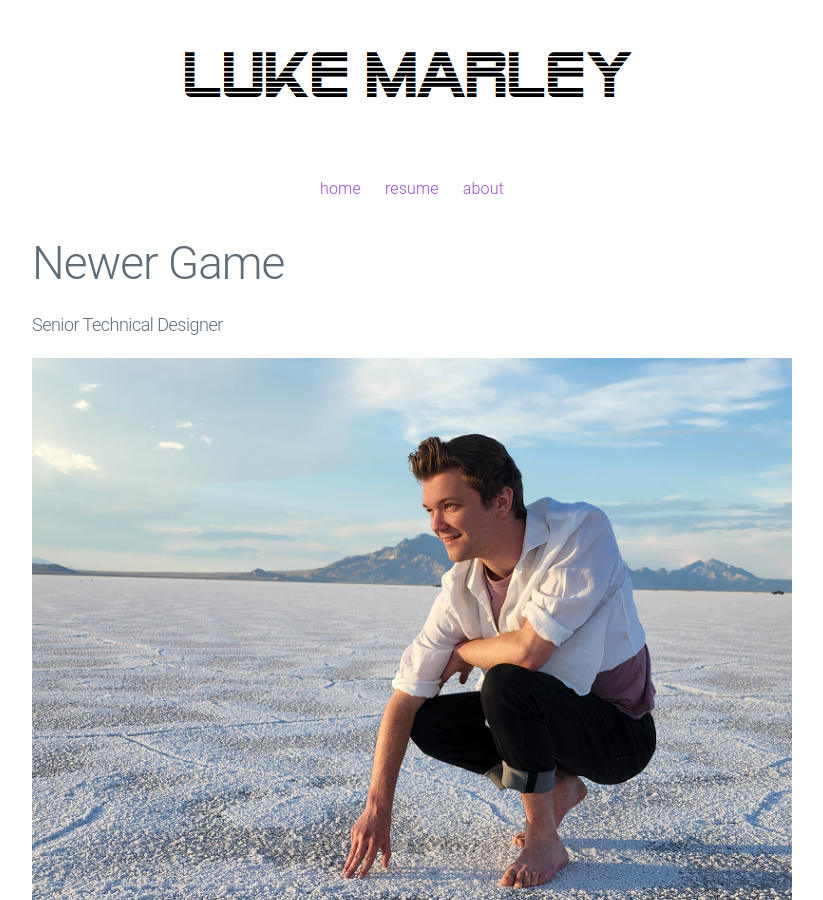
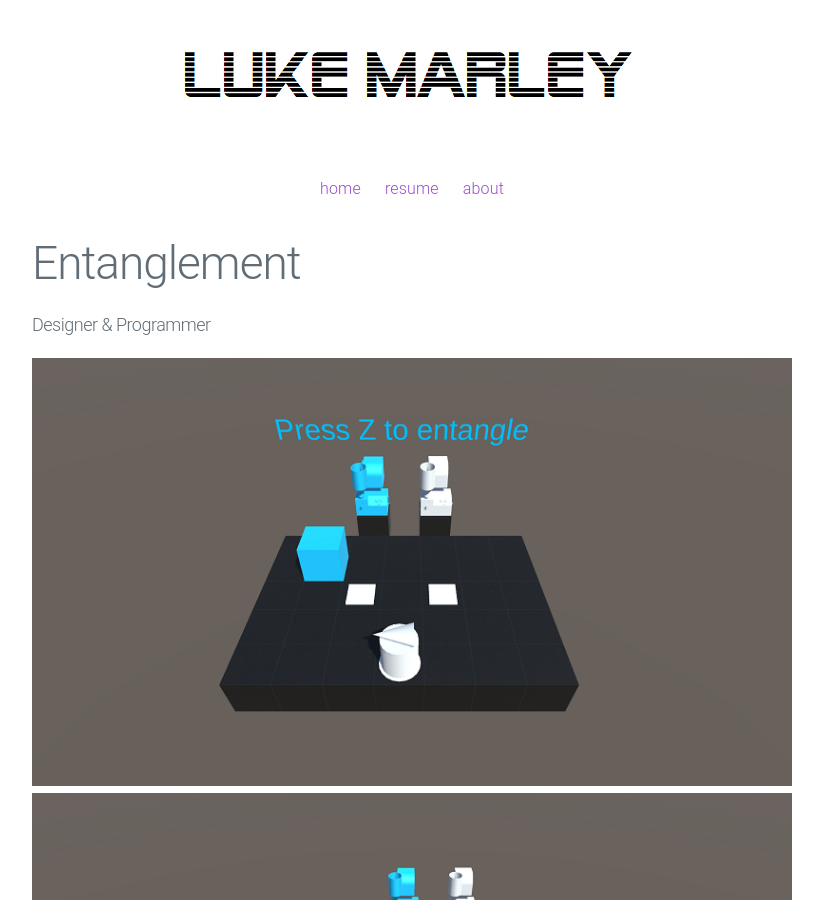
Before and after one commit to thelukemarley/thelukemarley.github.io, a Jekyll site: the page built from _posts/2022-10-07-newer-game.md, in a window 1280 px wide and 900 px high. Shown: the whole window, without its empty margins (228-1051 px from the left). Built offline with Jekyll 4.4.1, drawn with Linux system fonts in a browser that asks for light colours.

Commit message:
Update 2022-10-07-newer-game.md

```diff
--- a/_posts/2022-10-07-newer-game.md
+++ b/_posts/2022-10-07-newer-game.md
@@ -1,11 +1,13 @@
 ---
 layout: post
-title:  "Newer Game"
-summary: "Senior Technical Designer"
+title:  "Entanglement"
+summary: "Designer & Programmer"
 date:   2022-10-07 15:39:40
 preview: /assets/postpreview.png
 ---
 
-![Picture 1](/assets/fullsize.png)
+![Picture 1](/assets/ent 1.png)
+![Picture 2](/assets/ent 2.png)
+![Picture 3](/assets/ent 3.png)
 
 Put down info here, either in bullets or paragraphs.
```
